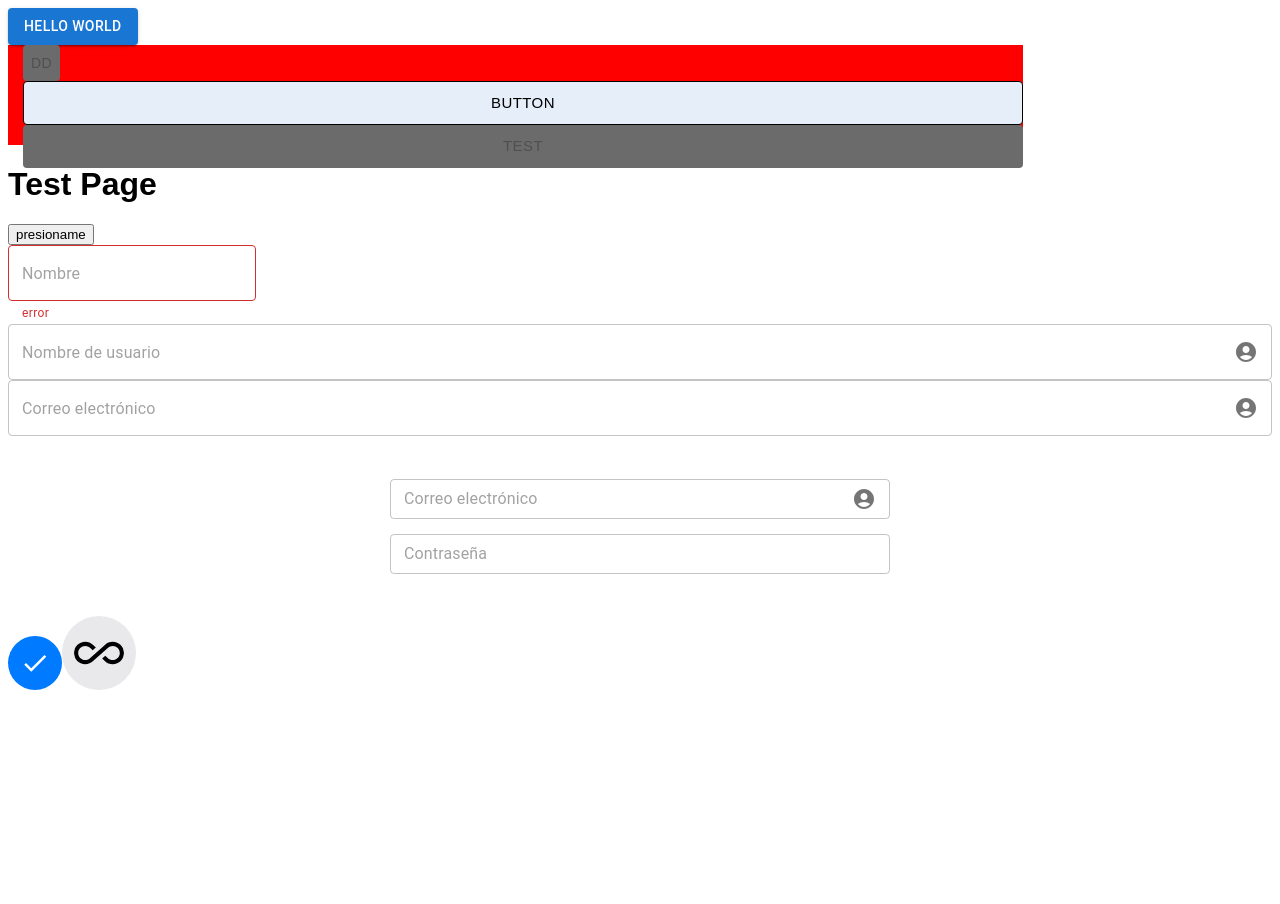
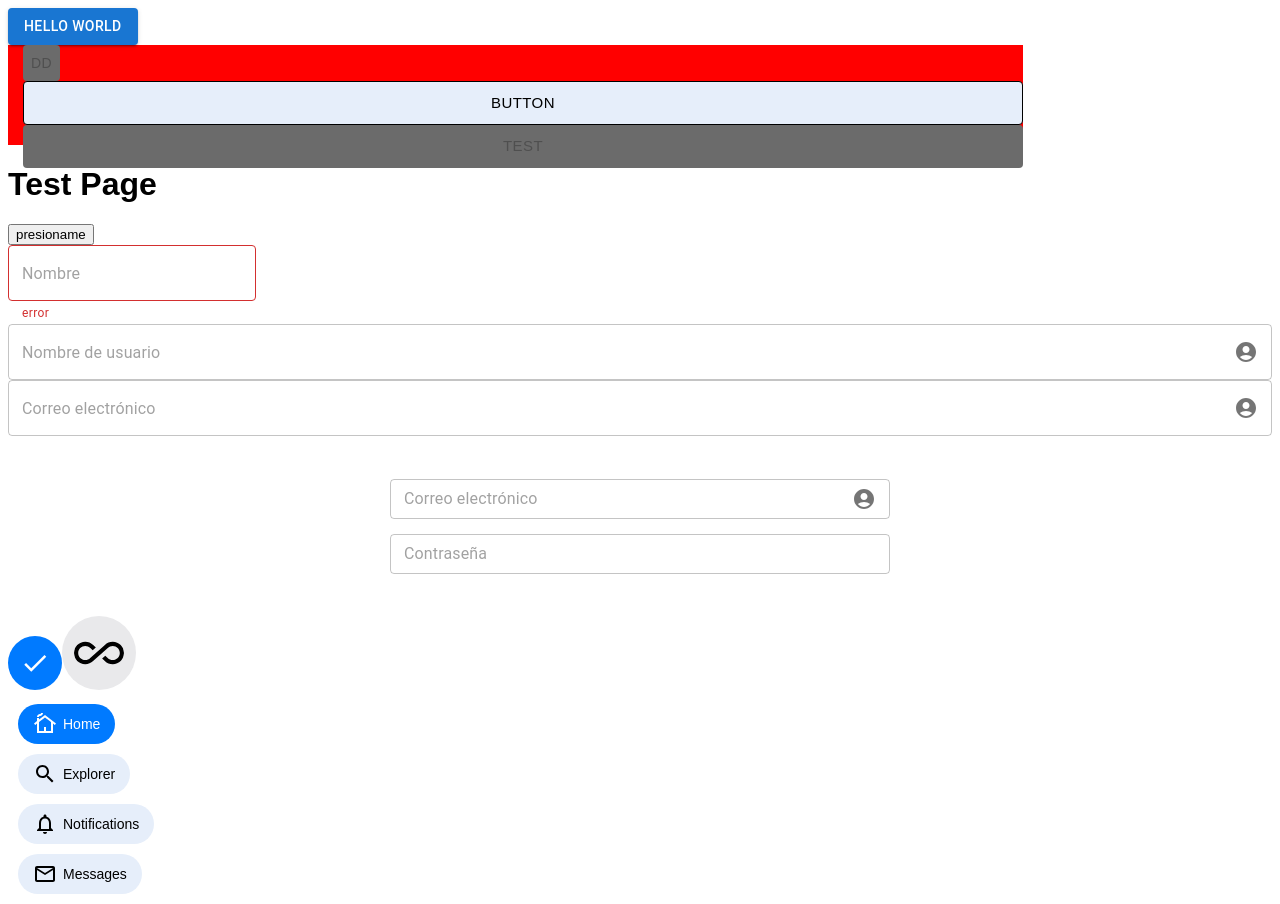
Before and after one commit to unmsmfisi-socialapplication/social_app, a Next.js app in the folder frontend/: page /test in a window 1280 px wide. Before the commit the page ends 800 px from the top, so only its background shows below. Built offline with nearby package versions, Linux system fonts and the light colour scheme.

Commit message:
Feat(component):tag component

```diff
--- a/frontend/src/app/test/page.tsx
+++ b/frontend/src/app/test/page.tsx
@@ -6,7 +6,11 @@ import { WButton, WInput, WCircleIcon  } from "@/components";
 import AccountCircleIcon from '@mui/icons-material/AccountCircle';
 import CheckIcon from "@mui/icons-material/Check"
 import AllInclusive from "@mui/icons-material/AllInclusive"
-
+import WTag from "@/components/atoms/Tag/tag";
+import SearchIcon from '@mui/icons-material/Search';
+import NotificationsNoneIcon from '@mui/icons-material/NotificationsNone';
+import MailOutlineIcon from '@mui/icons-material/MailOutline';
+import CottageOutlinedIcon from '@mui/icons-material/CottageOutlined';
 
 export default function TestPage() {
     const [count, setCount] = useState(0);
@@ -82,6 +86,12 @@ export default function TestPage() {
     </div>
       <WCircleIcon iconSize={30} icon={CheckIcon} />
       <WCircleIcon iconSize={50} icon={AllInclusive} typeColor="secondary" />
+      <div style={{display:"flex",flexDirection:"column",gap:"10px", margin:"10px"}} >
+        <WTag text="Home"  icon={CottageOutlinedIcon}  isActive/>
+        <WTag text="Explorer" icon={SearchIcon}  />
+        <WTag text="Notifications" icon={NotificationsNoneIcon} />
+        <WTag text="Messages" icon={MailOutlineIcon} />
+      </div>
     </Layout>
   );
 }
--- /dev/null
+++ b/frontend/src/components/atoms/Tag/index.scss
@@ -0,0 +1,21 @@
+@import "../../../../resources/styles/variables.scss";
+.tagLink{
+    display: flex;
+    align-items: center;
+    width: max-content;
+    padding: 8px 15px;
+    border-radius: 20px;
+    gap:6px;
+    font-size: 14px;
+    background-color: $third-color;
+    transition: all 0.3s;
+    cursor: pointer;
+    &--active{
+       background-color: $primary-color;
+       color: white;
+    }
+    &:hover{
+        background-color: $primary-color;
+        color: white;
+    }
+}
--- /dev/null
+++ b/frontend/src/components/atoms/Tag/tag.tsx
@@ -0,0 +1,31 @@
+"use client";
+import React from 'react'
+import { Box, SvgIcon, SvgIconProps } from '@mui/material'
+import AllInclusive from '@mui/icons-material/AllInclusive';
+import "./index.scss"
+
+interface WTagProps{
+  icon: React.ComponentType<SvgIconProps>;
+  text?:string;
+  isActive?: boolean;
+  path?: string;
+}
+
+
+const WTag:React.FC<WTagProps> = ({icon,text,isActive,path}) => {
+  return (
+    <Box onClick={()=>console.log(`Ir a la ruta ${text}`)} className={isActive? "tagLink tagLink--active": "tagLink"} >
+      <SvgIcon component={icon}></SvgIcon>
+      {text}
+    </Box>
+  )
+}
+
+export default WTag
+
+WTag.defaultProps={
+  icon : AllInclusive,
+  isActive: false,
+  text: "TagLink",
+  path:"/",
+}
--- a/frontend/src/components/index.tsx
+++ b/frontend/src/components/index.tsx
@@ -3,6 +3,7 @@ export { default as WButton } from './atoms/Button/button';
 export { default as WInput } from './atoms/Input/input';
 export { default as WCircleIcon } from "./atoms/CircleIcon/circleIcon";
 export { default as WLink } from "./atoms/Link/link";
+export { default as WTag} from "./atoms/Tag/tag"
 // export molecule components
 export { default as WVerificationCode } from './molecules/VerificationCode/verificationCode';
 
```
